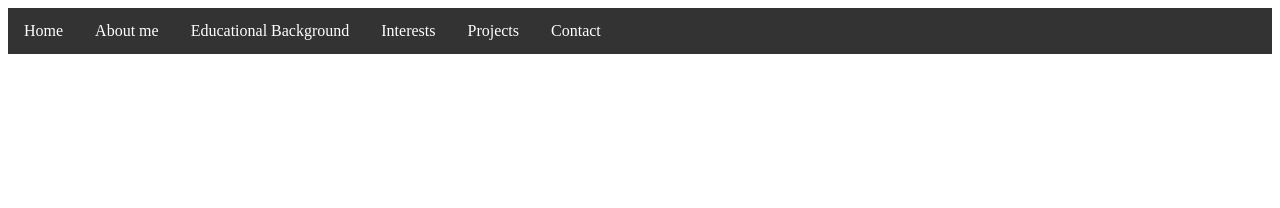
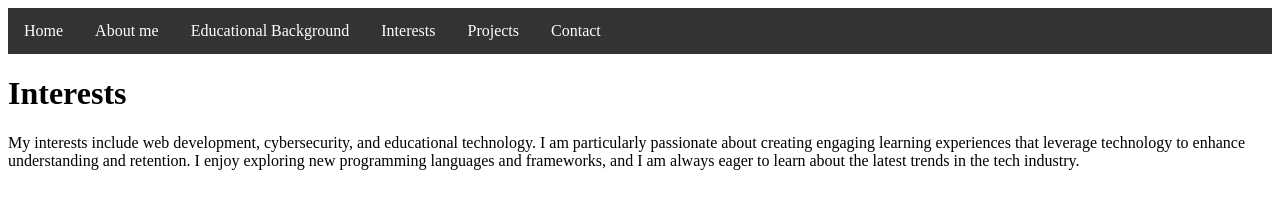
Before and after one commit to Conroy-a11y/Portfolio_Hackaton, a plain HTML site: page interests.html in a window 1280 px wide. Drawn offline with Linux system fonts and the light colour scheme.

Commit message:
Updating educational.html and interests.html pages
Adding info

```diff
--- a/interests.html
+++ b/interests.html
@@ -17,5 +17,8 @@
     <li><a href="projects.html">Projects</a></li>
     <li><a href="contact.html">Contact</a></li>
   </ul>
+  <h1>Interests</h1>
+  <p>My interests include web development, cybersecurity, and educational technology. I am particularly passionate about creating engaging learning experiences that leverage technology to enhance understanding and retention.
+  I enjoy exploring new programming languages and frameworks, and I am always eager to learn about the latest trends in the tech industry.</p>
 </body>
 </html>
```
Also changed, not shown: education.html (+1 -0 lines).
